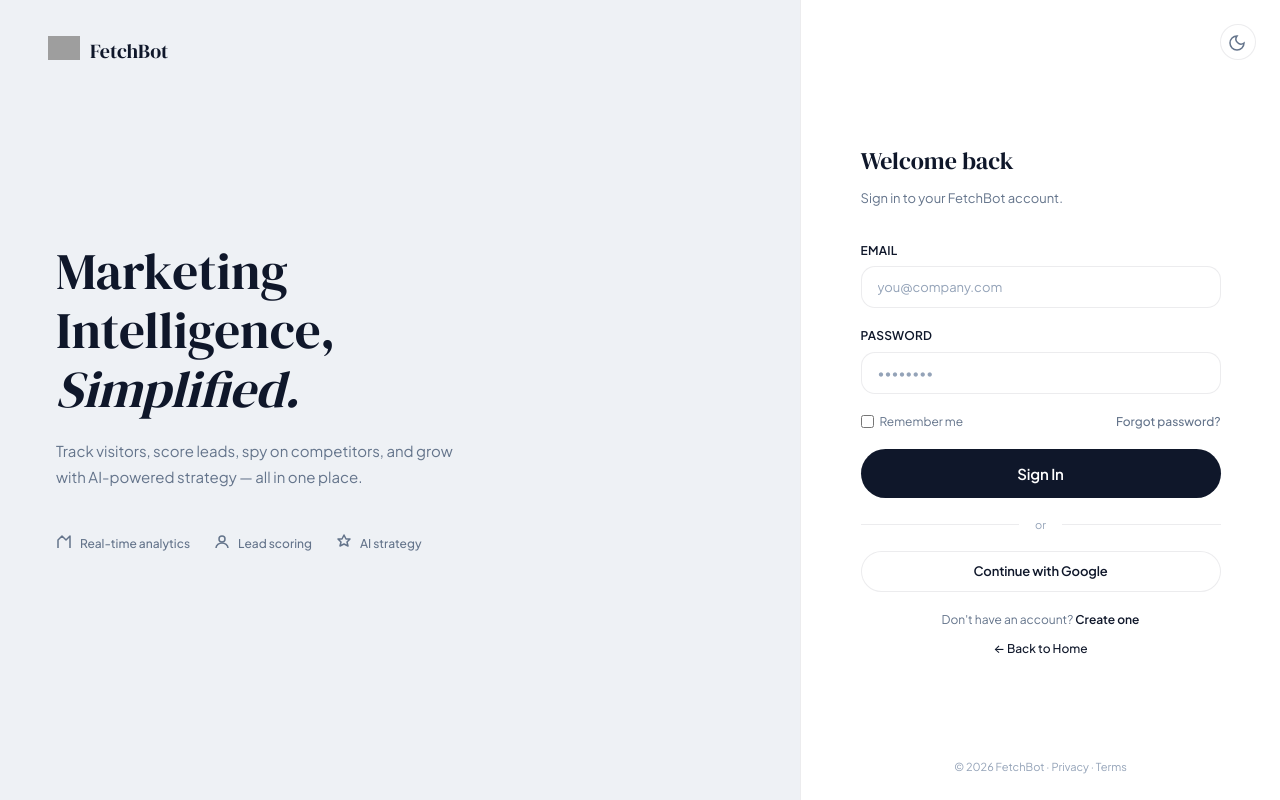
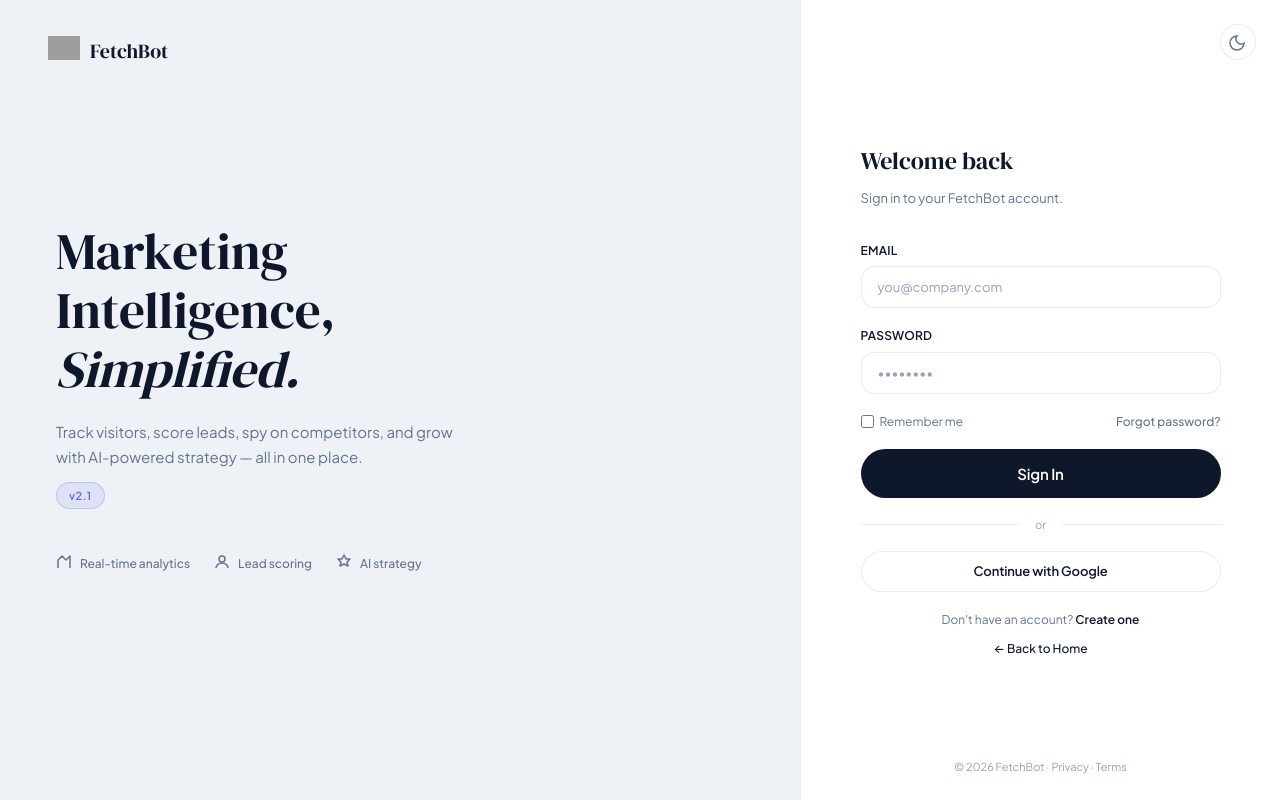
Before and after one commit to Ifthikar20/ftb-api-26, a Vue app in the folder frontend/: page /login in a window 1280 px wide. Built offline with nearby package versions, Linux system fonts and the light colour scheme; no server answers; grey boxes are pictures that could not be loaded.

Commit message:
ui: add v2.1 version badge to auth layout

```diff
--- a/frontend/src/layouts/AuthLayout.vue
+++ b/frontend/src/layouts/AuthLayout.vue
@@ -11,6 +11,7 @@
       <div class="auth-hero">
         <h1 class="auth-headline">Marketing Intelligence, <br/><em>Simplified.</em></h1>
         <p class="auth-tagline">Track visitors, score leads, spy on competitors, and grow with AI-powered strategy — all in one place.</p>
+        <span class="version-badge">v2.1</span>
       </div>
 
       <div class="auth-features">
@@ -127,6 +128,19 @@
   max-width: 420px;
 }
 
+.version-badge {
+  display: inline-block;
+  margin-top: 12px;
+  padding: 4px 12px;
+  font-size: 11px;
+  font-weight: 600;
+  letter-spacing: 0.05em;
+  color: var(--color-accent, #6366f1);
+  background: color-mix(in srgb, var(--color-accent, #6366f1) 10%, transparent);
+  border: 1px solid color-mix(in srgb, var(--color-accent, #6366f1) 25%, transparent);
+  border-radius: 999px;
+}
+
 .auth-features {
   display: flex;
   gap: 24px;
```
